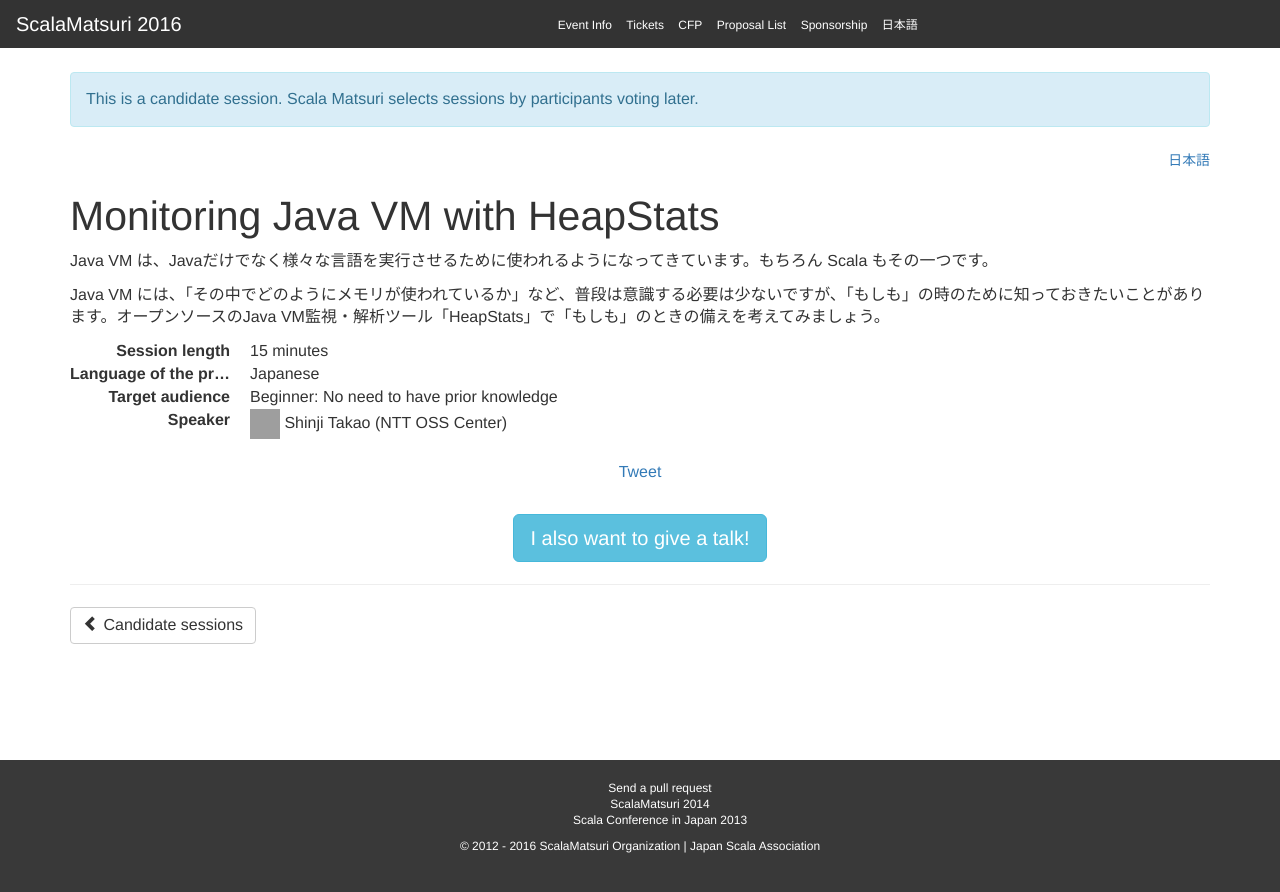
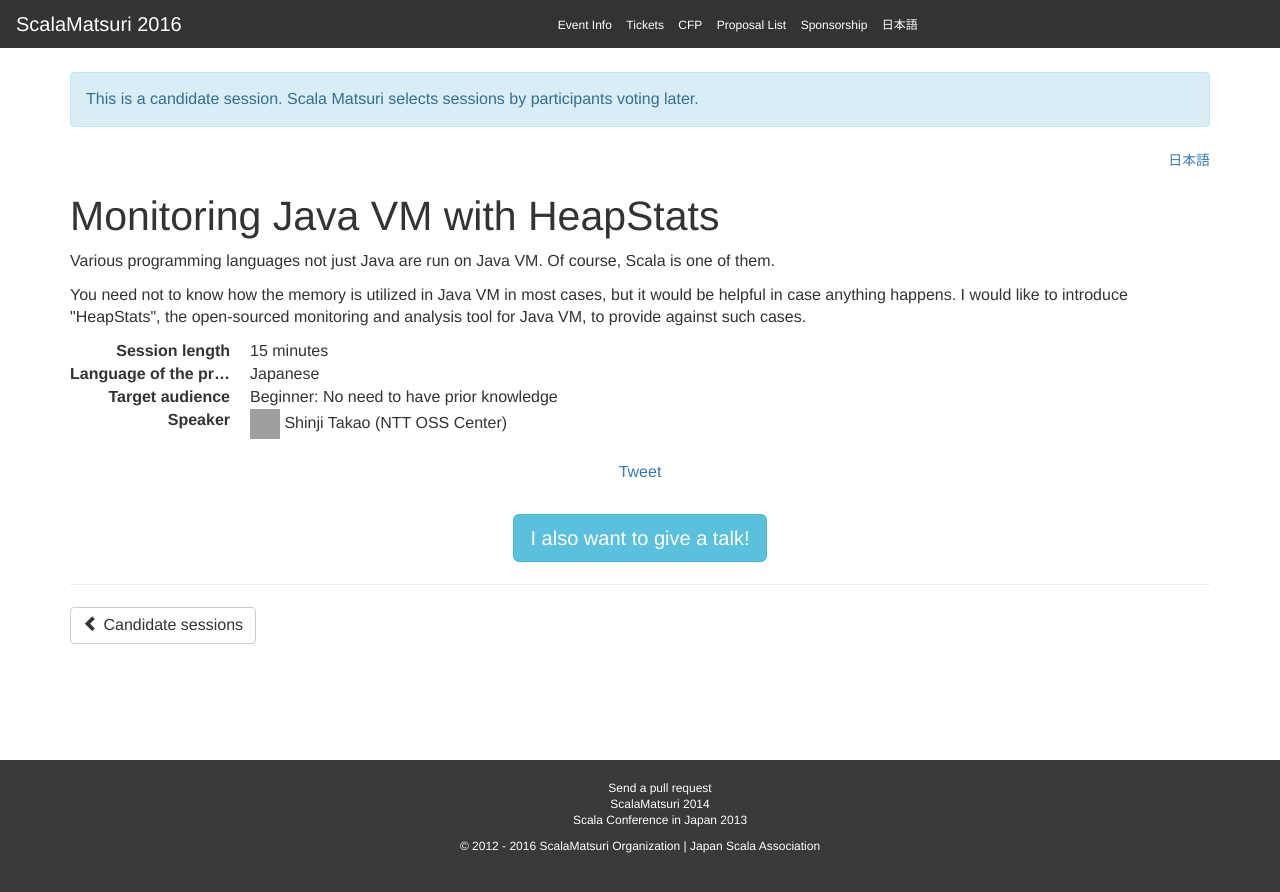
Before and after one commit to scalajp/2016.scalamatsuri.org, a Jekyll site: the page built from _candidates_en/ShinjiTakao_1.html, in a window 1280 px wide. Shown: the top 892 px of the page. Built offline with Jekyll 4.4.1, drawn with Linux system fonts in a browser that asks for light colours; nearby versions of some CDN libraries; comment, search, counter and statistics services are not loaded; grey boxes are pictures that could not be loaded.

Commit message:
translate ShinjiTakao_1.html

```diff
--- a/_candidates_en/ShinjiTakao_1.html
+++ b/_candidates_en/ShinjiTakao_1.html
@@ -7,6 +7,6 @@ language: Japanese
 icon: http://icedtea.classpath.org/wiki/images/Heapstats-logo.png
 organization: NTT OSS Center
 ---
-<p>Java VM は、Javaだけでなく様々な言語を実行させるために使われるようになってきています。もちろん Scala もその一つです。</p>
+<p>Various programming languages not just Java are run on Java VM. Of course, Scala is one of them.</p>
 
-<p>Java VM には、「その中でどのようにメモリが使われているか」など、普段は意識する必要は少ないですが、「もしも」の時のために知っておきたいことがあります。オープンソースのJava VM監視・解析ツール「HeapStats」で「もしも」のときの備えを考えてみましょう。</p>
+<p>You need not to know how the memory is utilized in Java VM in most cases, but it would be helpful in case anything happens. I would like to introduce "HeapStats", the open-sourced monitoring and analysis tool for Java VM, to provide against such cases.</p>
```
